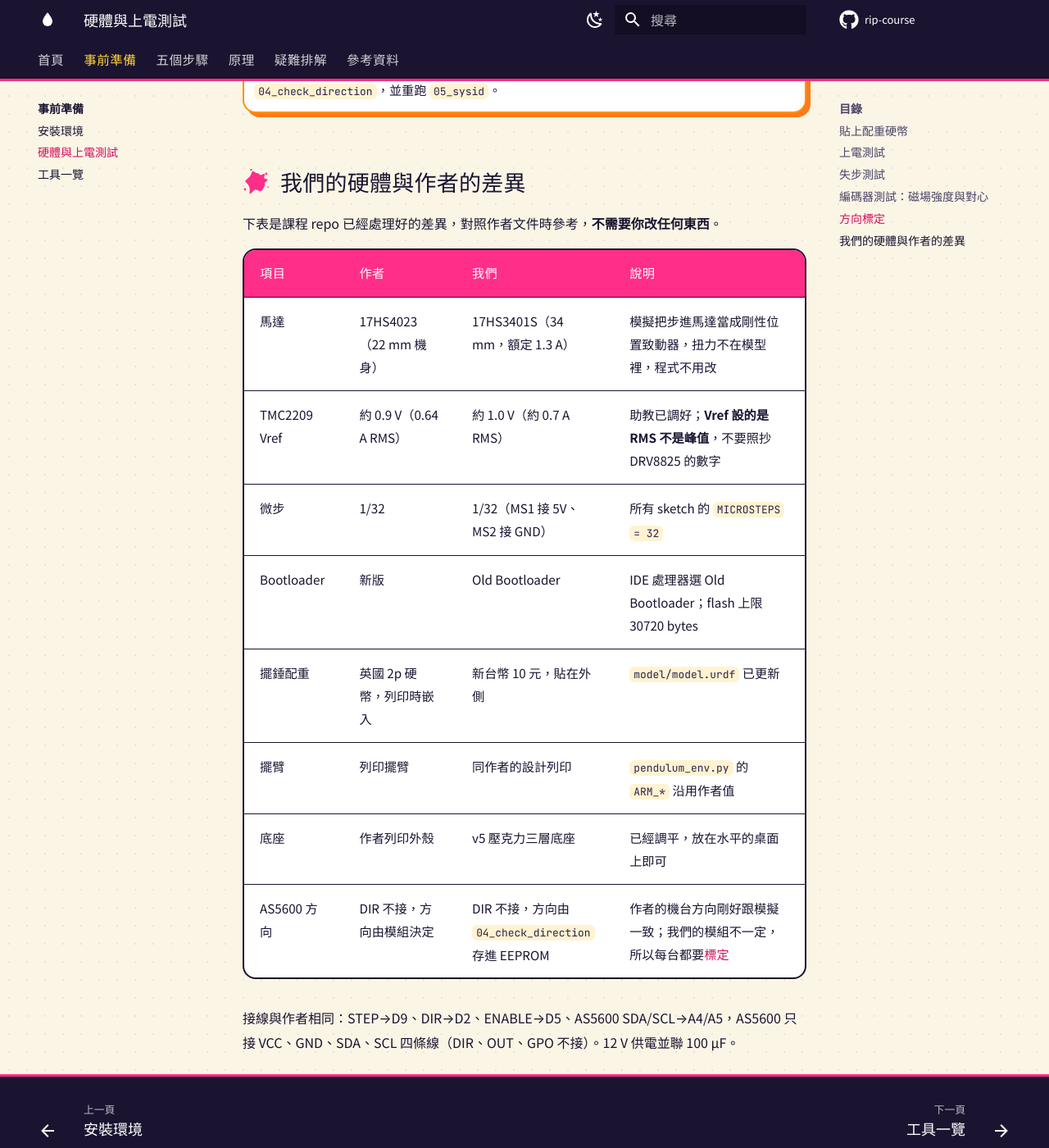
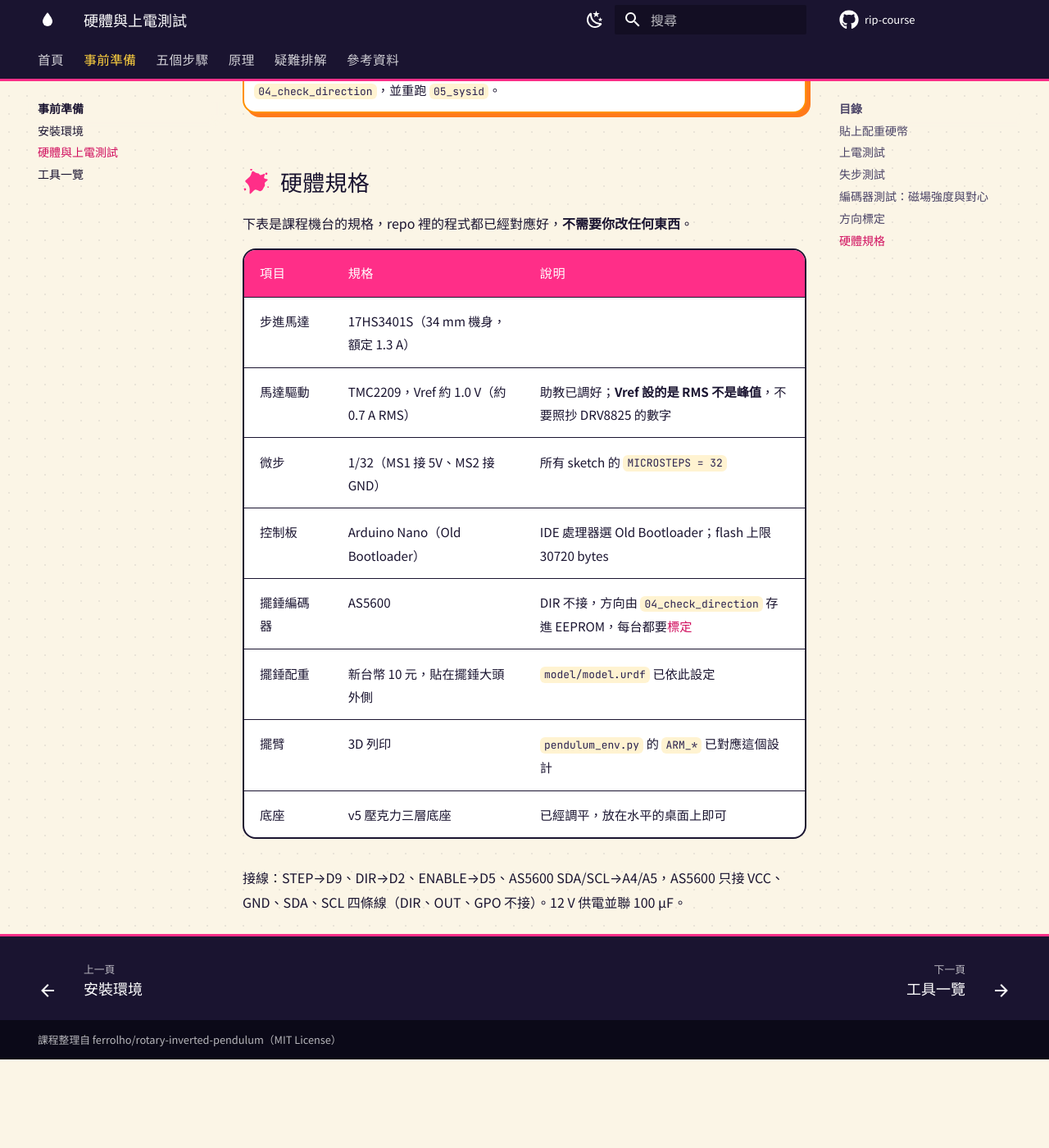
Before and after one commit to Reyes-Lee/rip-course, an MkDocs documentation site: the page built from website/prepare/hardware.md, in a window 1280 px wide and 1400 px high, scrolled down 6582 px. Shown: the whole window at 82% size. Built offline with MkDocs 1.6.1 and Material for MkDocs 9.7.7, drawn with Linux system fonts in a browser that asks for light colours; nearby versions of some CDN libraries; library files that are not in the unit come from our copies; comment, search, counter and statistics services are not loaded; after the commit the page ends 7874 px from its top, so only the background shows below that.

Commit message:
List our hardware specs and focus Step 0-1 on what to check
Co-Authored-By: Claude Opus 5.5 <noreply@anthropic.com>

```diff
--- a/website/prepare/hardware.md
+++ b/website/prepare/hardware.md
@@ -176,19 +176,19 @@ AS5600 讀的是磁場方向，整套系統對擺錘角度的所有認知都來
 
     換過 AS5600 模組或重裝磁鐵後，要重做 `02_check_encoder`（間隙、對心、AGC 都可能變）和 `04_check_direction`，並重跑 `05_sysid`。
 
-## 我們的硬體與作者的差異 { #diff }
+## 硬體規格 { #specs }
 
-下表是課程 repo 已經處理好的差異，對照作者文件時參考，**不需要你改任何東西**。
+下表是課程機台的規格，repo 裡的程式都已經對應好，**不需要你改任何東西**。
 
-| 項目 | 作者 | 我們 | 說明 |
-| --- | --- | --- | --- |
-| 馬達 | 17HS4023（22 mm 機身） | 17HS3401S（34 mm，額定 1.3 A） | 模擬把步進馬達當成剛性位置致動器，扭力不在模型裡，程式不用改 |
-| TMC2209 Vref | 約 0.9 V（0.64 A RMS） | 約 1.0 V（約 0.7 A RMS） | 助教已調好；**Vref 設的是 RMS 不是峰值**，不要照抄 DRV8825 的數字 |
-| 微步 | 1/32 | 1/32（MS1 接 5V、MS2 接 GND） | 所有 sketch 的 `MICROSTEPS = 32` |
-| Bootloader | 新版 | Old Bootloader | IDE 處理器選 Old Bootloader；flash 上限 30720 bytes |
-| 擺錘配重 | 英國 2p 硬幣，列印時嵌入 | 新台幣 10 元，貼在外側 | `model/model.urdf` 已更新 |
-| 擺臂 | 列印擺臂 | 同作者的設計列印 | `pendulum_env.py` 的 `ARM_*` 沿用作者值 |
-| 底座 | 作者列印外殼 | v5 壓克力三層底座 | 已經調平，放在水平的桌面上即可 |
-| AS5600 方向 | DIR 不接，方向由模組決定 | DIR 不接，方向由 `04_check_direction` 存進 EEPROM | 作者的機台方向剛好跟模擬一致；我們的模組不一定，所以每台都要[標定](#direction) |
+| 項目 | 規格 | 說明 |
+| --- | --- | --- |
+| 步進馬達 | 17HS3401S（34 mm 機身，額定 1.3 A） | |
+| 馬達驅動 | TMC2209，Vref 約 1.0 V（約 0.7 A RMS） | 助教已調好；**Vref 設的是 RMS 不是峰值**，不要照抄 DRV8825 的數字 |
+| 微步 | 1/32（MS1 接 5V、MS2 接 GND） | 所有 sketch 的 `MICROSTEPS = 32` |
+| 控制板 | Arduino Nano（Old Bootloader） | IDE 處理器選 Old Bootloader；flash 上限 30720 bytes |
+| 擺錘編碼器 | AS5600 | DIR 不接，方向由 `04_check_direction` 存進 EEPROM，每台都要[標定](#direction) |
+| 擺錘配重 | 新台幣 10 元，貼在擺錘大頭外側 | `model/model.urdf` 已依此設定 |
+| 擺臂 | 3D 列印 | `pendulum_env.py` 的 `ARM_*` 已對應這個設計 |
+| 底座 | v5 壓克力三層底座 | 已經調平，放在水平的桌面上即可 |
 
-接線與作者相同：STEP→D9、DIR→D2、ENABLE→D5、AS5600 SDA/SCL→A4/A5，AS5600 只接 VCC、GND、SDA、SCL 四條線（DIR、OUT、GPO 不接）。12 V 供電並聯 100 µF。
+接線：STEP→D9、DIR→D2、ENABLE→D5、AS5600 SDA/SCL→A4/A5，AS5600 只接 VCC、GND、SDA、SCL 四條線（DIR、OUT、GPO 不接）。12 V 供電並聯 100 µF。
```
Also changed, not shown: website/steps/step0-sysid.md (+3 -15 lines).
